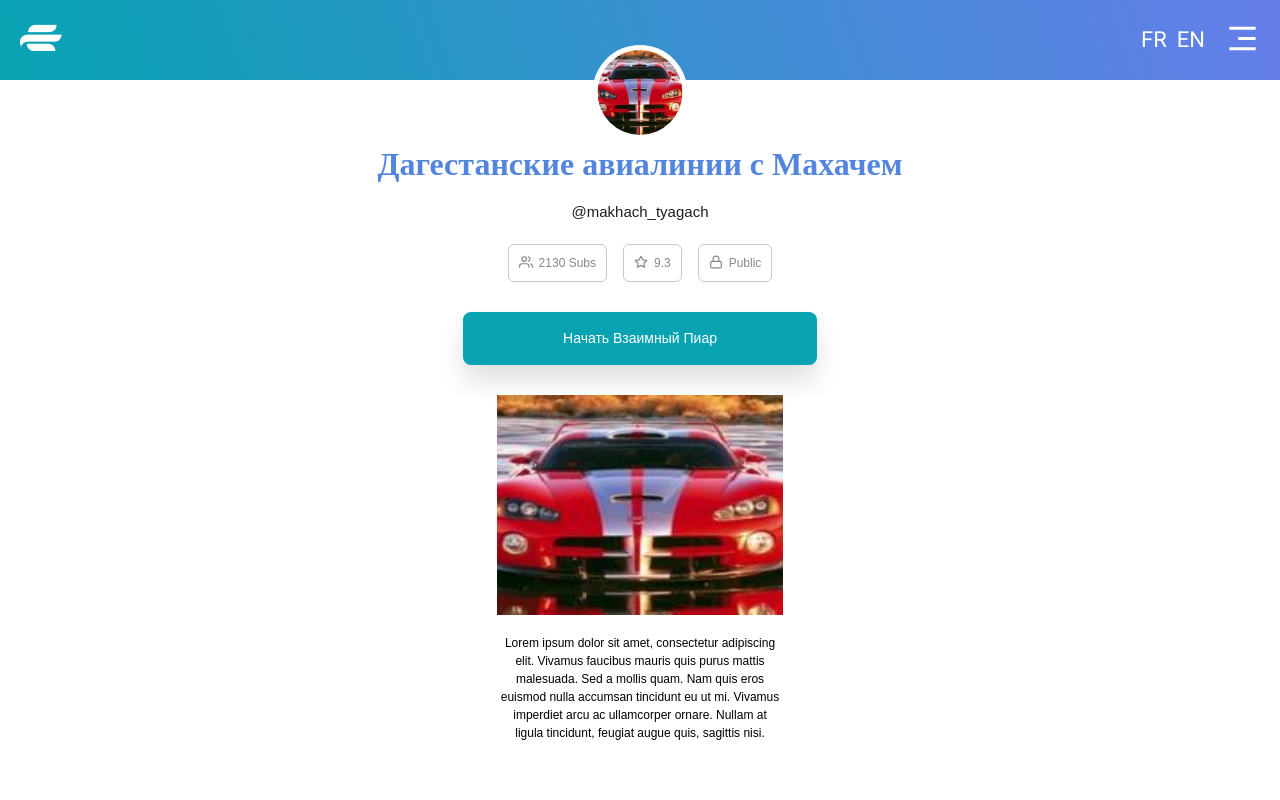
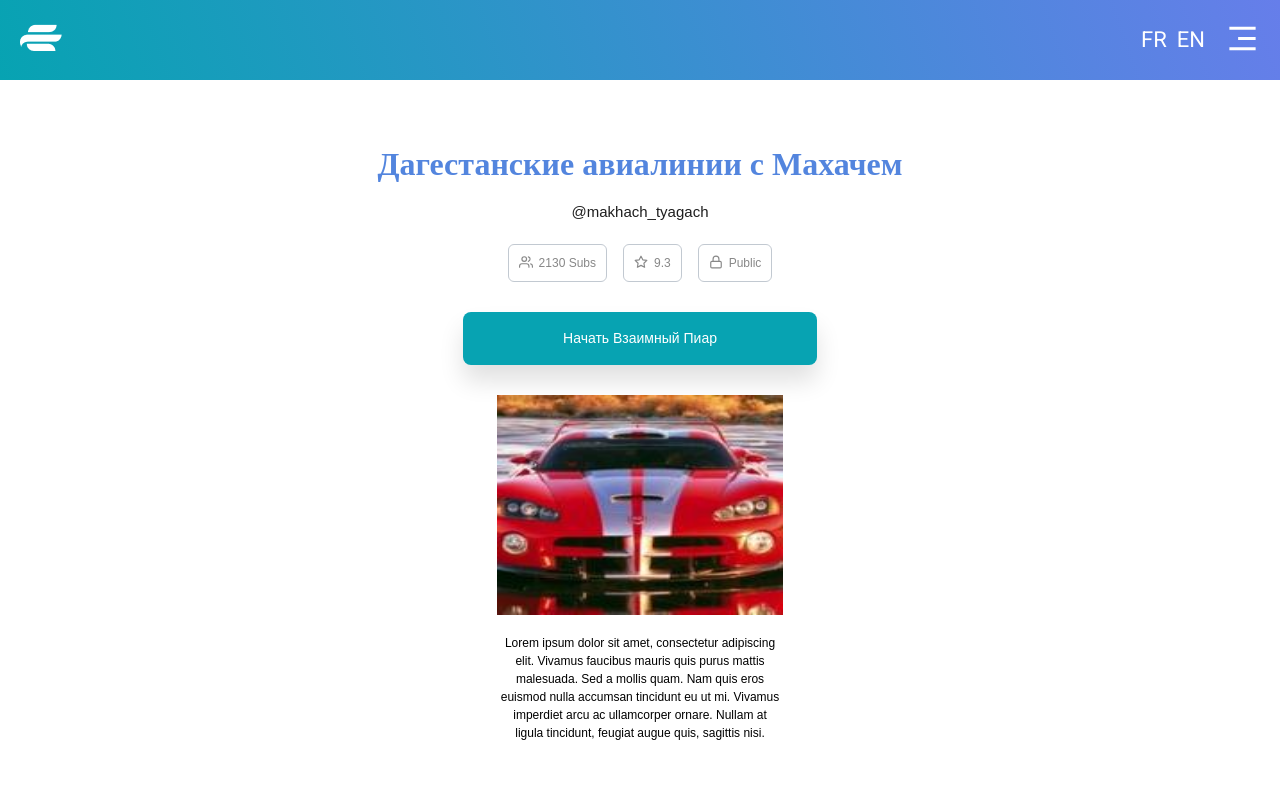
Before and after one commit to mufaqar/erzy, a Next.js app: page /bio in a window 1280 px wide. Shown: the top 800 px of the page. Built offline with nearby package versions, Linux system fonts and the light colour scheme.

Commit message:
channel image wiht tag buton

```diff
--- a/src/pages/bio.js
+++ b/src/pages/bio.js
@@ -5,7 +5,7 @@ import profile from '../../public/images/car.jpg';
 import poster from '../../public/images/car.jpg';
 
 const profileData = {
-  imageUrl: { profile },
+  imageUrl: '',
   title: 'Дагестанские авиалинии с Махачем',
   username: 'makhach_tyagach',
   poster: { poster },
```
